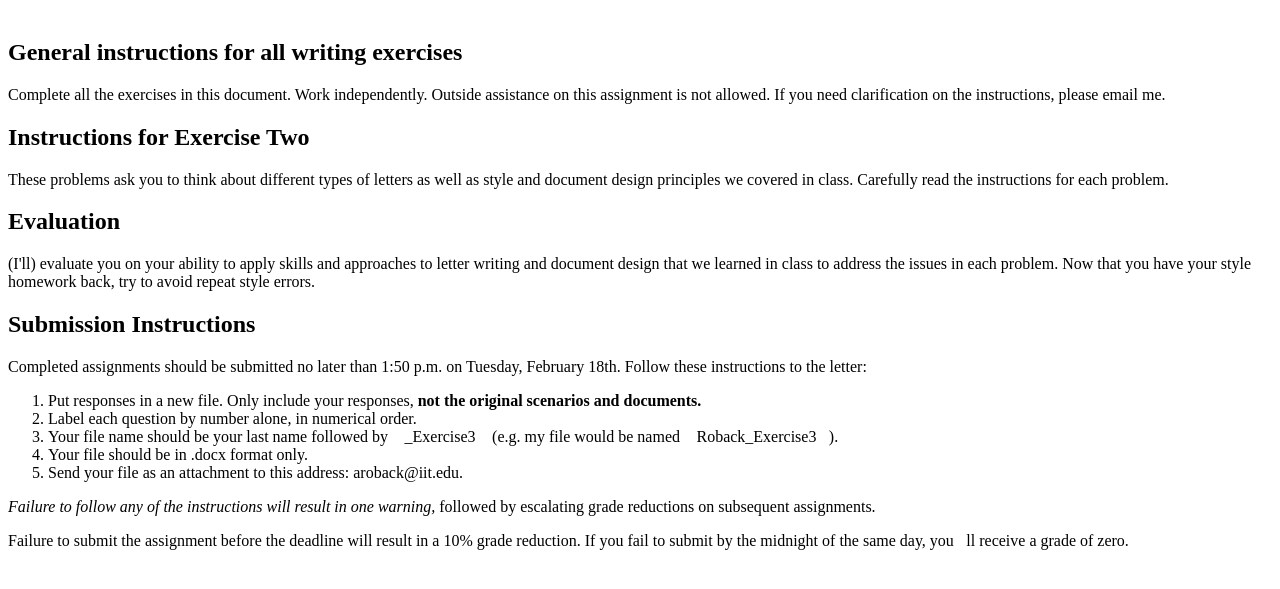
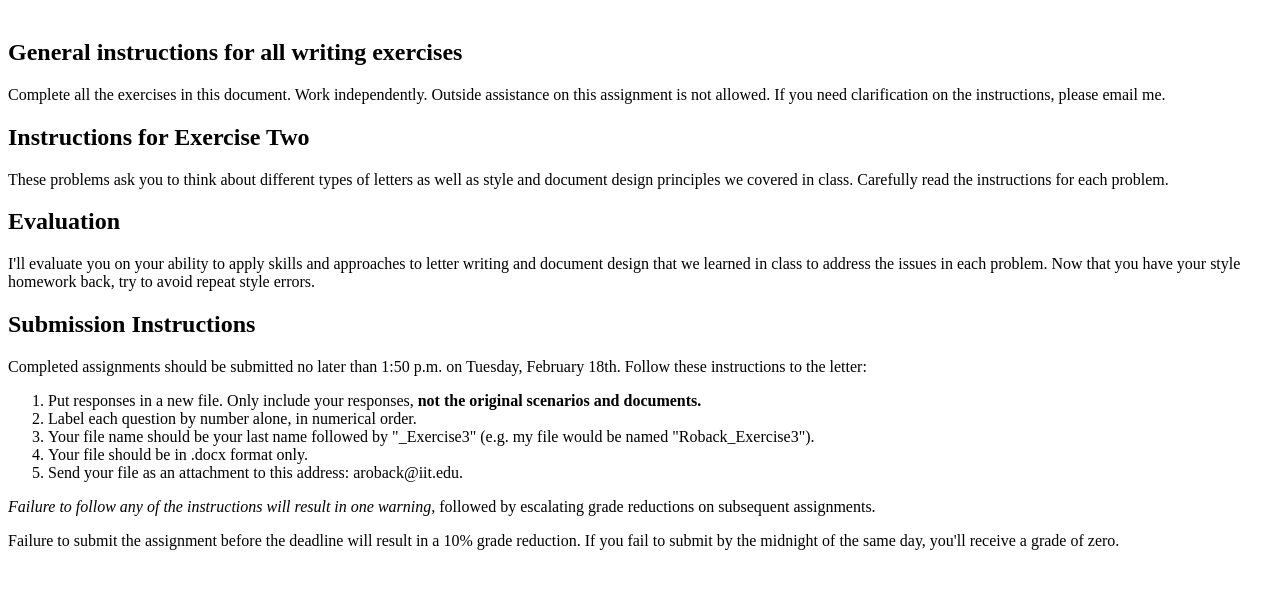
Before and after one commit to gtoledorodriguez/TC_HTML_Exercise, a plain HTML site: page example_website_j20/example_folder/example_text.html in a window 1280 px wide. Shown: the part 79-668 px from the top of the page. Drawn offline with Linux system fonts and the light colour scheme.

Commit message:
added x infront of utf hex code

```diff
--- a/example_website_j20/example_folder/example_text.html
+++ b/example_website_j20/example_folder/example_text.html
@@ -15,7 +15,7 @@
     <p>These problems ask you to think about different types of letters as well as style and document design principles we covered in class. Carefully read the instructions for each problem.</p>
 
     <h2>Evaluation</h2>
-    <p>&#40;I&#x27;ll&#41; evaluate you on your ability to apply skills and approaches to letter writing and document design that we learned in class to address the issues in each problem. Now that you have your style homework back, try to avoid repeat style errors.</p>
+    <p>I&#x27;ll evaluate you on your ability to apply skills and approaches to letter writing and document design that we learned in class to address the issues in each problem. Now that you have your style homework back, try to avoid repeat style errors.</p>
 
     <h2>Submission Instructions</h2>
     <p>Completed assignments should be submitted no later than 1:50 p.m. on Tuesday, February 18th. Follow these instructions to the letter:</p>
@@ -23,13 +23,13 @@
     <ol>
       <li>Put responses in a new file. Only include your responses, <strong>not the original scenarios and documents.</strong></li>
       <li>Label each question by number alone, in numerical order.</li>
-      <li>Your file name should be your last name followed by &#0022;_Exercise3&#0022; (e.g. my file would be named &#22;Roback_Exercise3&#22;).</li>
+      <li>Your file name should be your last name followed by &#x22;_Exercise3&#x22; (e.g. my file would be named &#x22;Roback_Exercise3&#x22;).</li>
       <li>Your file should be in .docx format only.</li>
       <li>Send your file as an attachment to this address: aroback@iit.edu.</li>
     </ol>
 
     <p><em>Failure to follow any of the instructions will result in one warning,</em> followed by escalating grade reductions on subsequent assignments.</p>
-    <p>Failure to submit the assignment before the deadline will result in a 10% grade reduction. If you fail to submit by the midnight of the same day, you&#0027;ll receive a grade of zero.</p>
+    <p>Failure to submit the assignment before the deadline will result in a 10% grade reduction. If you fail to submit by the midnight of the same day, you&#x27;ll receive a grade of zero.</p>
 
   </body>
 </html>
```
